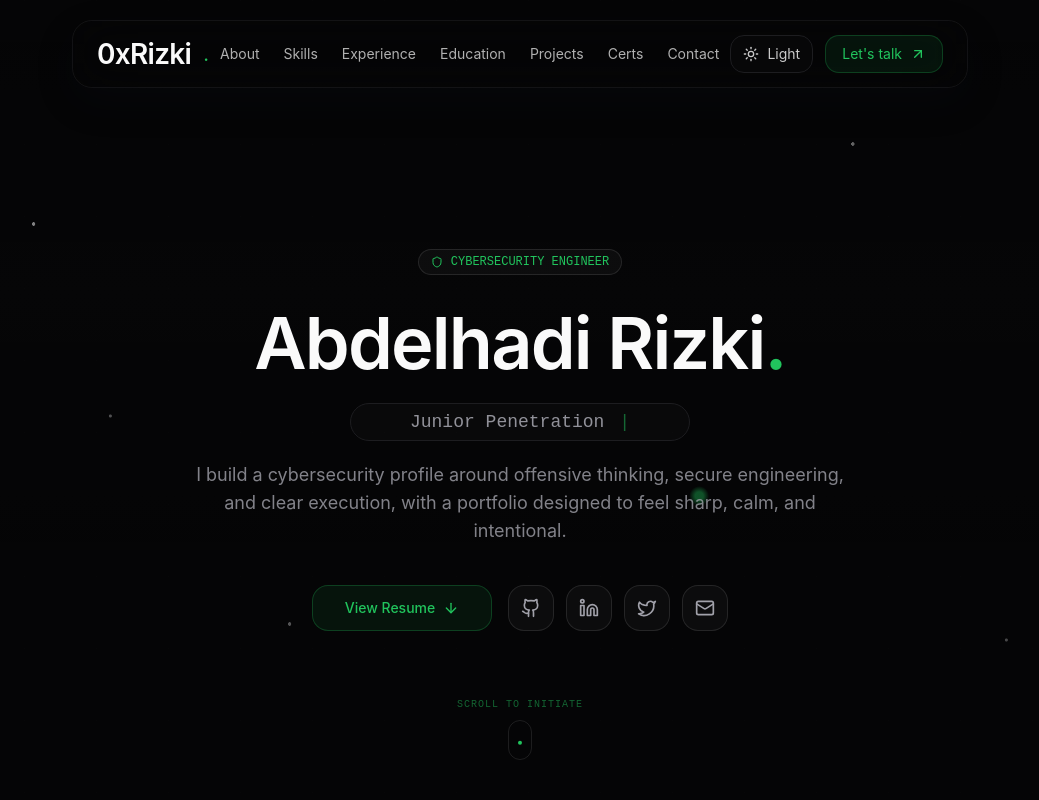
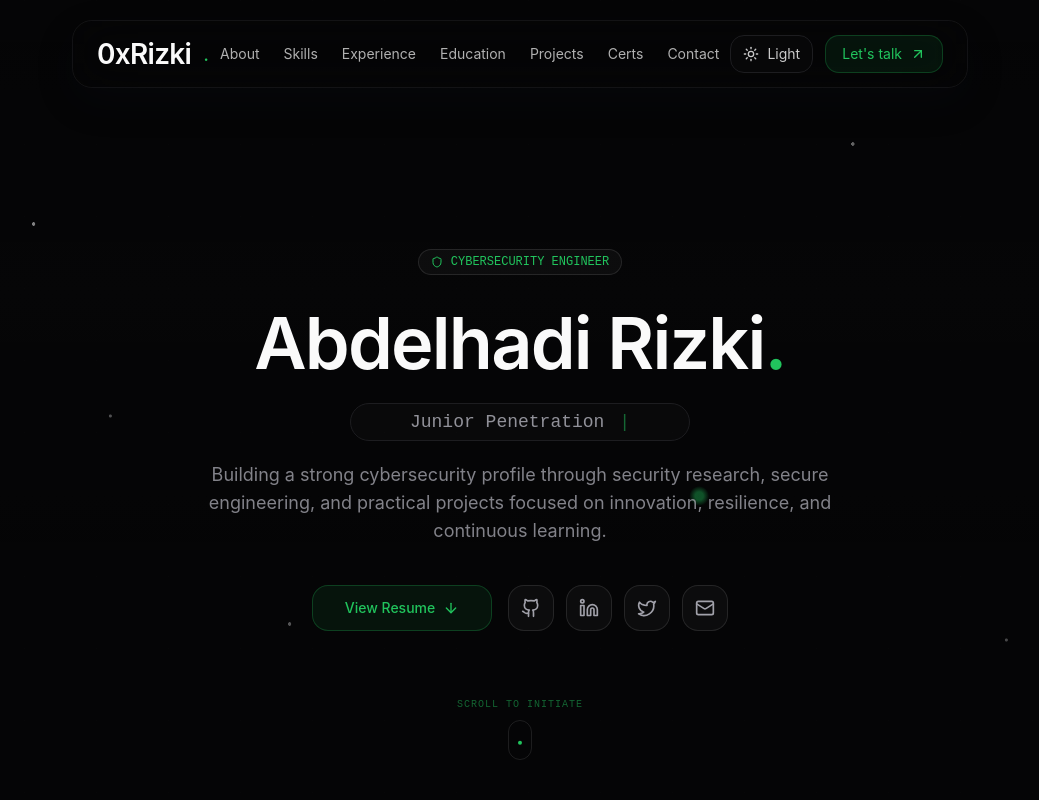
Before and after one commit to Rizki033/Rizki-Abdelhadi-portfolio, a React (Vite) app: page / in a window 1280 px wide. Shown: the top 800 px of the page, without its empty margins (120-1159 px from the left). Built offline with nearby package versions, Linux system fonts and the light colour scheme.

Commit message:
first commit

```diff
--- a/src/components/ContactSection.tsx
+++ b/src/components/ContactSection.tsx
@@ -78,7 +78,7 @@ const ContactSection = () => {
                                 type="submit"
                                 className="w-full py-4 rounded-lg bg-primary text-primary-foreground font-mono font-bold text-xs tracking-widest hover:bg-primary/90 transition-all flex items-center justify-center gap-2 group border-glow shadow-lg shadow-primary/20"
                             >
-                                INITIALIZE_TRANSMISSION <Send className="w-4 h-4 group-hover:translate-x-1 group-hover:-translate-y-1 transition-transform" />
+                                CONNECT <Send className="w-4 h-4 group-hover:translate-x-1 group-hover:-translate-y-1 transition-transform" />
                             </button>
                         </form>
                     </div>
--- a/src/components/HeroSection.tsx
+++ b/src/components/HeroSection.tsx
@@ -52,8 +52,7 @@ const HeroSection = () => {
                     transition={{ duration: 0.5, delay: 0.3 }}
                     className="max-w-2xl mx-auto text-muted-foreground/80 leading-relaxed mb-10 text-sm md:text-lg"
                 >
-                    I build a cybersecurity profile around offensive thinking, secure engineering,
-                    and clear execution, with a portfolio designed to feel sharp, calm, and intentional.
+                    Building a strong cybersecurity profile through security research, secure engineering, and practical projects focused on innovation, resilience, and continuous learning.
                 </motion.p>
 
                 <motion.div
@@ -71,9 +70,9 @@ const HeroSection = () => {
                     </a>
                     <div className="flex items-center justify-center gap-3">
                         {[
-                            { icon: Github, href: "https://github.com/0xRizki" },
-                            { icon: Linkedin, href: "https://linkedin.com/in/0xRizki" },
-                            { icon: Twitter, href: "https://twitter.com/0xRizki" },
+                            { icon: Github, href: "https://github.com/Rizki033" },
+                            { icon: Linkedin, href: "https://www.linkedin.com/in/abdelhadi-rizki/" },
+                            { icon: Twitter, href: "https://x.com/Rizki40109" },
                             { icon: Mail, href: "mailto:rizkiabdelhadi4@gmail.com" },
                         ].map((social, i) => (
                             <a
```
Also changed, not shown: public/logos/autocache.svg (deleted).
